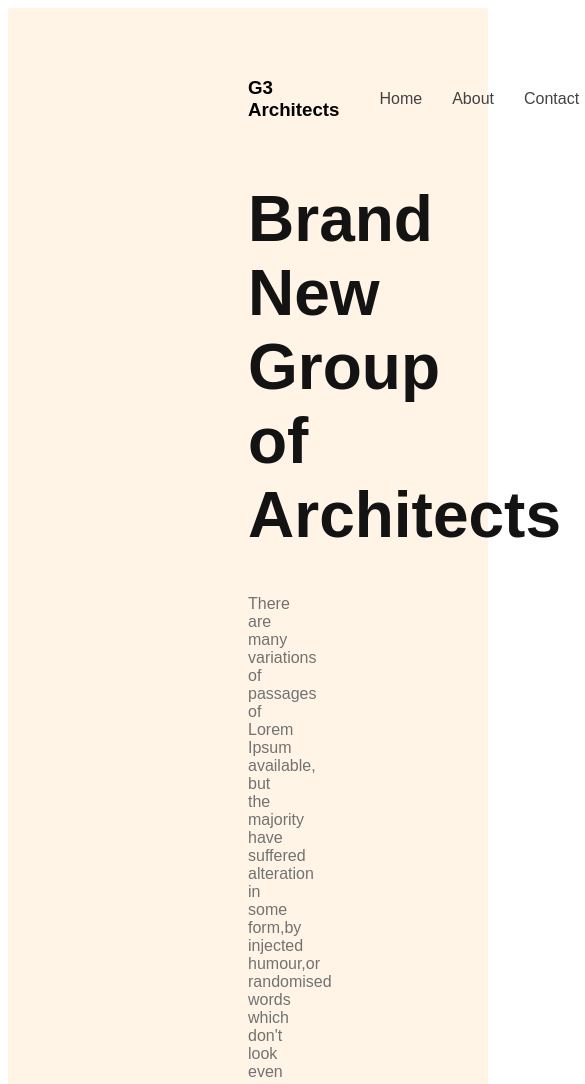
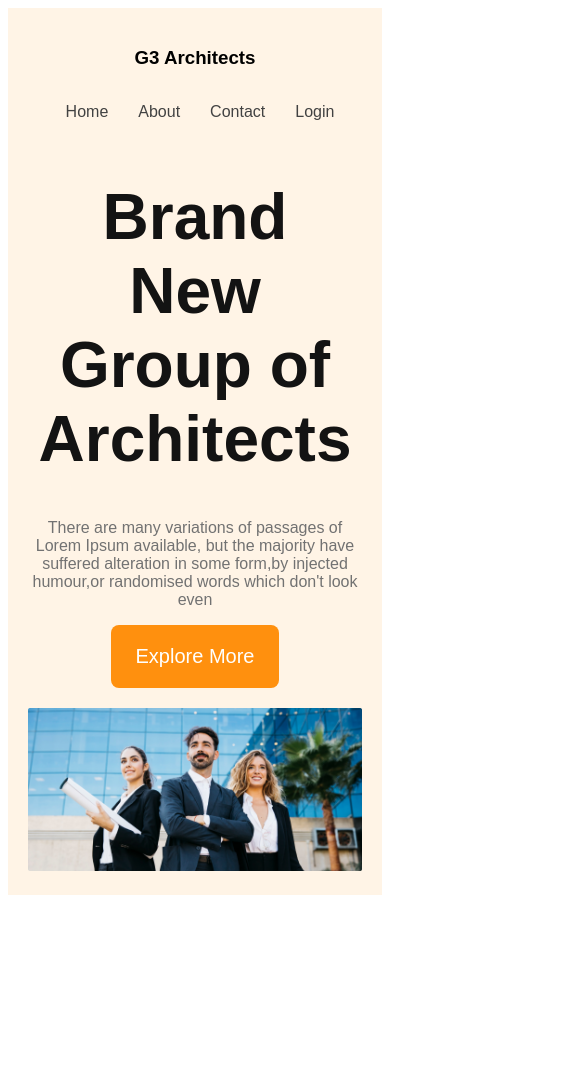
Before and after one commit to raselweb10/g3-architects-website, a plain HTML site: page index.html in a window 390 px wide. Shown: the top 1084 px of the page, 585 px wide, since content can reach past the window. After the commit the page ends 903 px from the top, so only its background shows below. Drawn offline with Linux system fonts and the light colour scheme.

Commit message:
finish the header section with responsive for mobile device and medium devices

```diff
--- a/styles/architect.css
+++ b/styles/architect.css
@@ -8,6 +8,14 @@
   font-style: normal;
 }
 .btn-primary{
+    border-radius: 8px;
+    color: #FFF;
+    font-size: 1.25rem;
+    background: #FF900E;
+    padding:20px 25px;
+    color: #FFF;
+    cursor: pointer;
+    border:0;
 
 }
 *{
@@ -57,3 +65,27 @@ nav li a{
   .banner-description{
     color: #727272;
   }
+  .banner img{
+    margin-top: 20px;
+    width:100%;
+  }
+  /* responsive media queries */
+  /* mobile devices */
+ @media screen and (max-width: 576px) {
+    header{
+        padding: 20px;
+        nav {
+            flex-direction:column;
+        }
+    }
+ }
+
+ /* tablet or medium devices */
+ @media screen and (min-width:576px) and (max-width:960px) {
+    header{
+        padding: 50px;
+    }
+   nav{
+    flex-direction: column;
+   }
+ }
```
